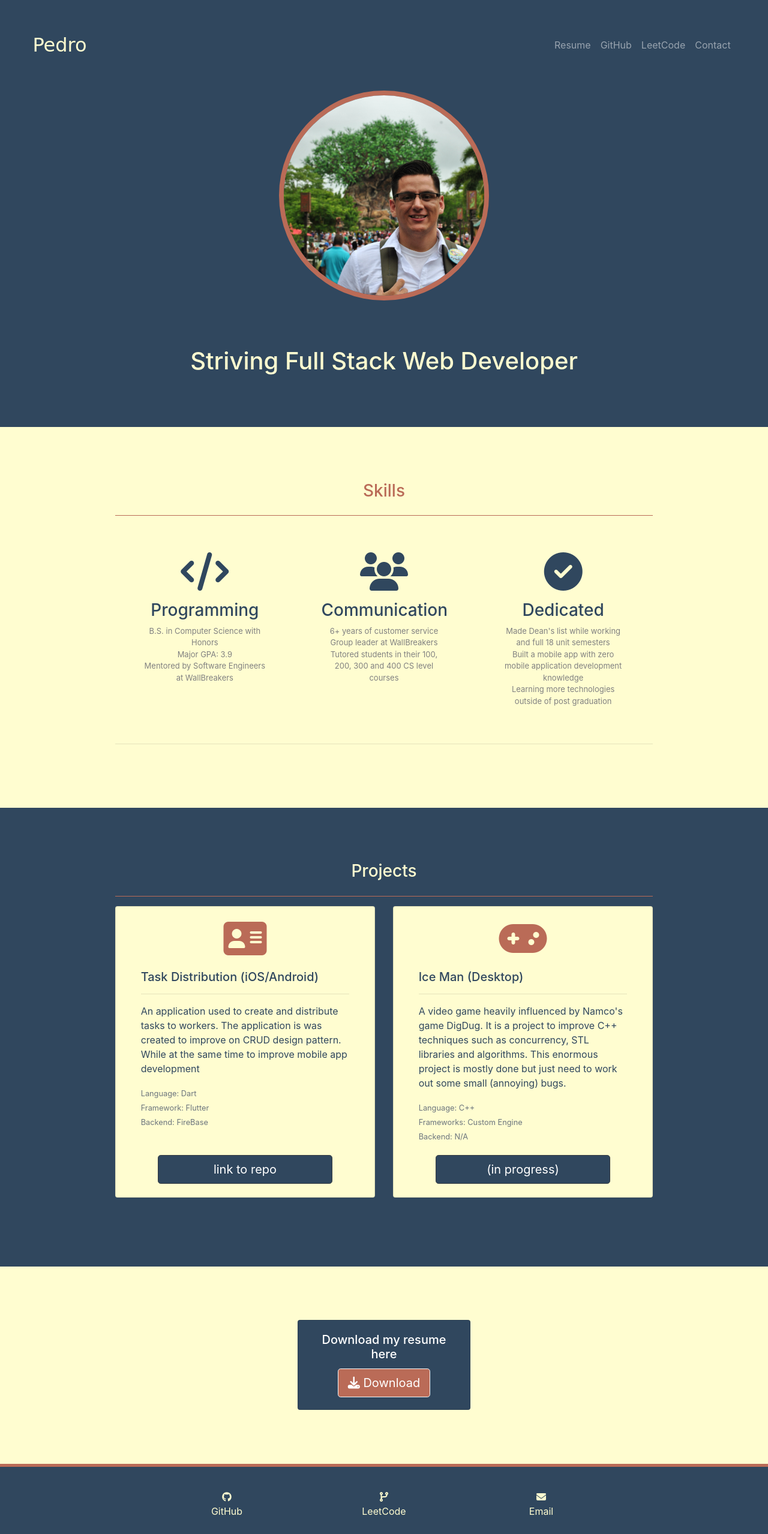
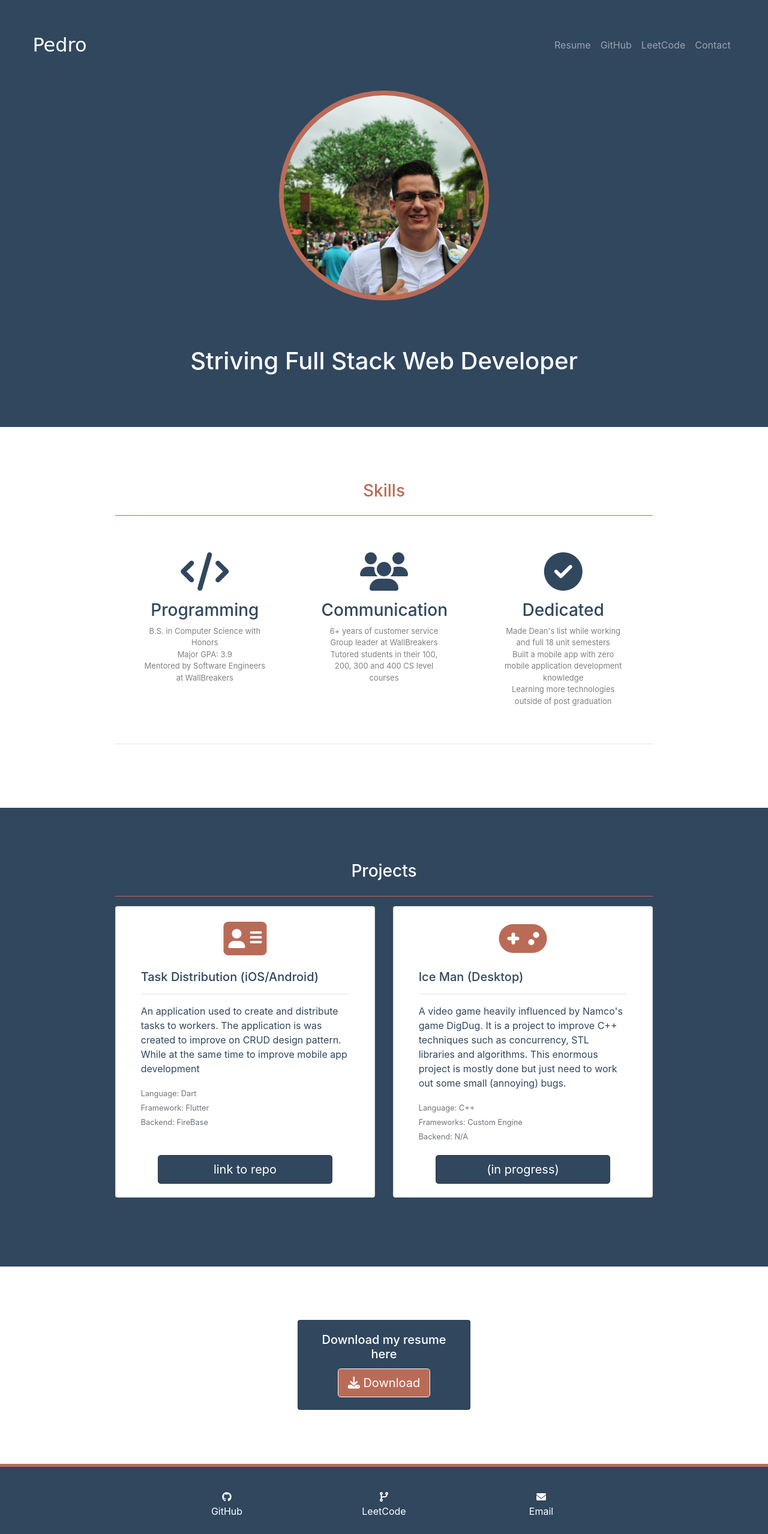
Before and after one commit to pcelis2/Personal_Website, a plain HTML site: page index.html in a window 1280 px wide. Shown: the whole page at 60% size. Drawn offline with nearby package versions, Linux system fonts and the light colour scheme; a web font is replaced by a local one.

Commit message:
Update styles.css
changed color from #fffdd0 to white. #fffdd0 was too strong on mobile devices.

```diff
--- a/css/styles.css
+++ b/css/styles.css
@@ -15,7 +15,7 @@ body {
 
 .navbar-brand {
     font-family: 'Libre Barcode 39 Extended Text', cursive;
-    color: #fffdd0 !important;
+    color: white !important;
     font-size: 2rem;
 }
 
@@ -24,7 +24,7 @@ body {
 
 #quick-about-me {
     background-color: #30475e;
-    color: #fffdd0;
+    color: white;
 }
 
 .profile-quick-points {
@@ -41,7 +41,7 @@ body {
 /* Attributes */
 
 #attributes {
-    background-color: #fffdd0;
+    background-color: white;
     padding: 7% 15%;
 }
 
@@ -93,7 +93,7 @@ body {
 }
 
 .project-title {
-    color: #fffdd0;
+    color: white;
 }
 
 .project-line-break {
@@ -105,7 +105,7 @@ body {
 .project-card {
     text-align: left;
     height: 100%;
-    background-color: #fffdd0;
+    background-color: white;
     padding: 5%;
 }
 
@@ -142,7 +142,7 @@ body {
 /* Download Resume */
 
 #download-resume {
-    background-color: #fffdd0 !important;
+    background-color: white !important;
     text-align: center;
     padding-top: 7%;
     padding-bottom: 7%;
@@ -159,7 +159,7 @@ body {
     border-style: none;
     border-top-style: solid;
     border-color: red;
-    background-color: #fffdd0;
+    background-color: white;
 }
 
 #download-resume .btn {
@@ -197,11 +197,11 @@ body {
 }
 
 #footer a {
-    color: #fffdd0;
+    color: white;
 }
 
 #footer p {
-    color: #fffdd0;
+    color: white;
 }
 
 @media (max-width:575px) {
```
